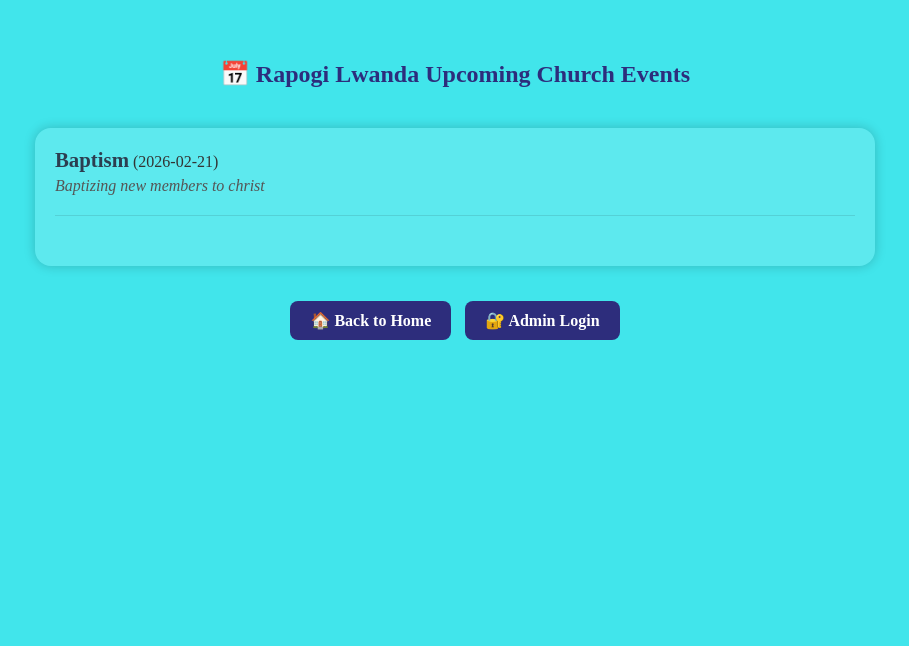
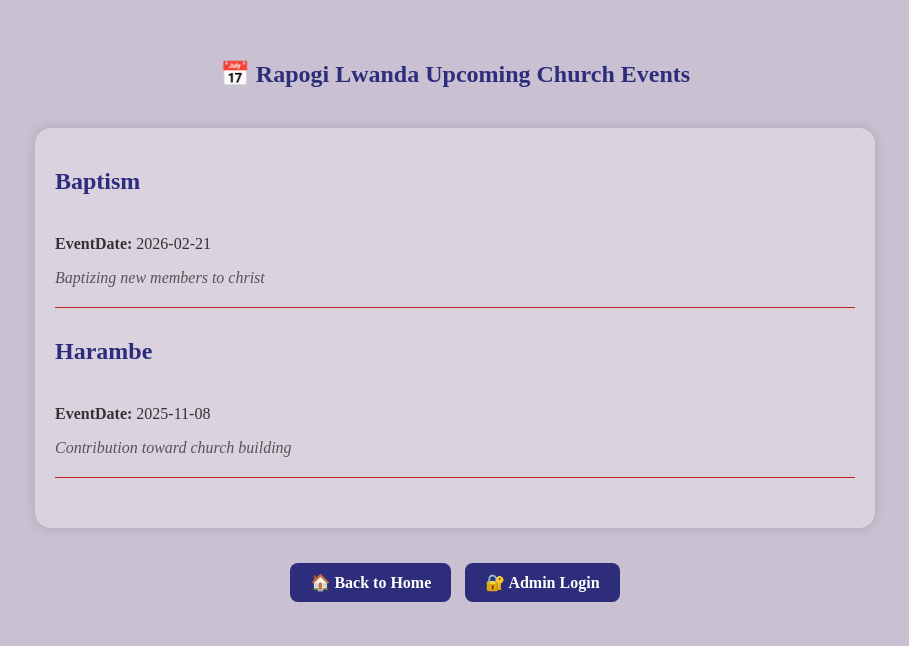
Before and after one commit to DANKlEIN117/church_website, a Flask app: page /events/events in a window 1280 px wide. Shown: the top 646 px of the page, without its empty margins (185-1094 px from the left). Run offline with Flask 3, Linux system fonts and the light colour scheme.

Commit message:
Sermon and Events fixed

```diff
--- a/events.json
+++ b/events.json
@@ -4,5 +4,11 @@
         "title": "Baptism",
         "date": "2026-02-21",
         "description": "Baptizing new members to christ"
+    },
+    {
+        "id": 4,
+        "title": "Harambe",
+        "date": "2025-11-08",
+        "description": "Contribution toward church building"
     }
 ]
--- a/templates/events.html
+++ b/templates/events.html
@@ -8,9 +8,8 @@
         <link rel="stylesheet" href="{{ url_for('static', filename='css/style.css') }}">
         <style>
             body {
-                font-family: 'High Tower Text', serif;
-                background-color: #41e5eb;
-                margin: 0;
+                font-family: 'Times New Roman', serif;
+                background-color: #38155544;
                 padding: 40px 20px;
                 color: #333;
             }
@@ -23,29 +22,28 @@
 
             .event-list {
                 max-width: 800px;
-                margin: 0 auto;
-                background: rgba(255, 255, 255, 0.15);
+                margin: auto;
+                background: rgba(255, 255, 255, 0.3);
                 padding: 20px;
                 border-radius: 16px;
-                box-shadow: 0 0 12px rgba(0, 0, 0, 0.2);
+                box-shadow: 0 0 12px rgba(0, 0, 0, 0.15);
             }
 
             .event-item {
                 text-align: left;
                 margin-bottom: 30px;
                 padding-bottom: 20px;
-                border-bottom: 1px solid rgba(0, 0, 0, 0.1);
+                border-bottom: 1px solid #be2424;
             }
 
             .event-item strong {
-                font-size: 1.3rem;
+                font-size: 1.2rem;
                 color: #2c3e50;
             }
 
             .event-item em {
                 display: block;
                 margin-top: 5px;
-                font-size: 1rem;
                 color: #555;
             }
 
@@ -109,7 +107,8 @@
         <div class="event-list">
             {% for event in events %}
             <div class="event-item">
-                <strong>{{ event.title }}</strong> ({{ event.date }})
+                <h2 style="text-align: left;"><b>{{ event.title }}</b> </h2>
+                <p><b>EventDate: </b>{{ event.date }}</p>
                 <em>{{ event.description }}</em>
 
                 {% if session.get('admin') %}
```
Also changed, not shown: routes/sermons_routes.py (+25 -20 lines), sermons.json (+9 -9 lines), templates/sermons.html (+4 -4 lines).
